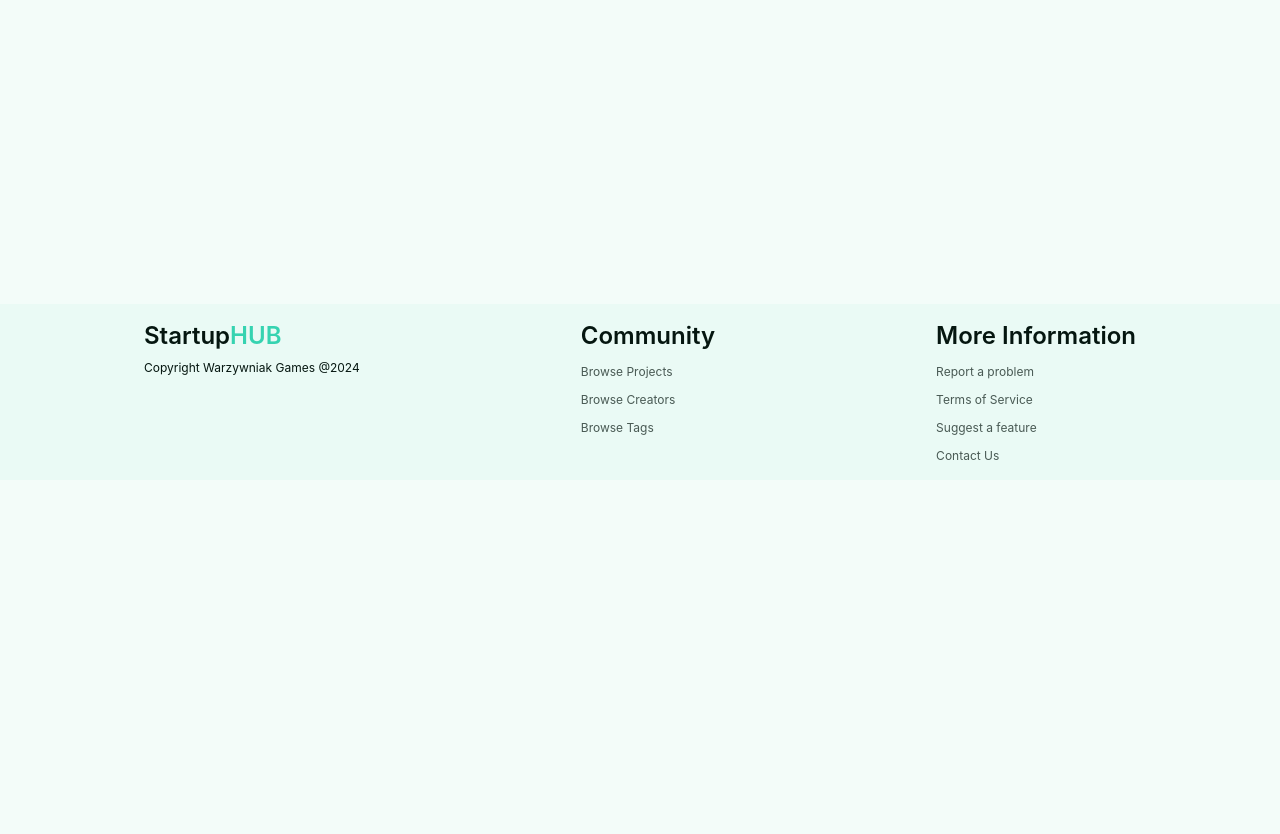
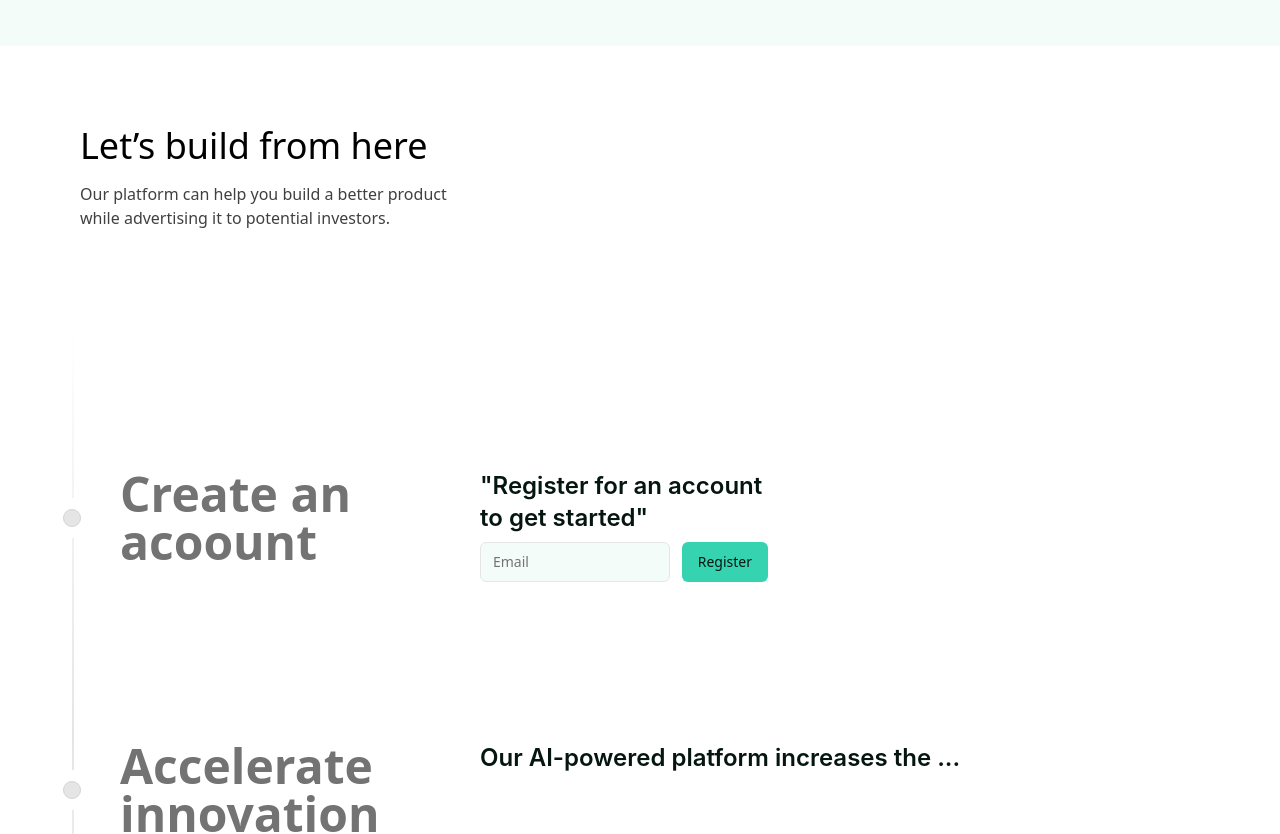
Before and after one commit to Warzywniak-Industries/NextJSApp, a Next.js app: page / in a window 1280 px wide. Shown: the part 320-1154 px from the top of the page. Before the commit the page ends 800 px from the top, so only its background shows below. Built offline with nearby package versions, Linux system fonts and the light colour scheme.

Commit message:
Feat: Landing page timeline

```diff
--- a/app/page.tsx
+++ b/app/page.tsx
@@ -1,11 +1,13 @@
 "use client";
 
 import HeroBanner from "@/components/HeroBanner";
+import LadingPageTimeline from "@/components/Timeline";
 
 export default function Home() {
   return (
     <div className="flex flex-col">
       <HeroBanner/>
+      <LadingPageTimeline/>
     </div>
   );
 }
--- /dev/null
+++ b/components/Timeline.tsx
@@ -0,0 +1,52 @@
+"use client";
+
+import React from "react";
+import { Timeline } from "@/components/ui/timeline";
+import { useState } from "react";
+import { TimelineContentType } from "@/types/Timeline";
+import { Input } from "@/components/ui/input";
+import { Button } from "@/components/ui/button";
+import Link from "next/link";
+
+export default function LadingPageTimeline() {
+    const [email, setEmail] = useState<string>("");
+
+    const TimeLineContent: TimelineContentType = [
+        {
+            title: "Create an acoount",
+            content: (
+                <div className="flex flex-col gap-y-2 max-w-72">
+                    <h3 className="semiboldheader3 text-text">"Register for an account to get started"</h3>
+                    <div className="flex flex-row gap-x-3">
+                        <Input type="email" placeholder="Email" onChange={(e) => setEmail(e.target.value)}/>
+                        <Button asChild>
+                            <Link href={{ pathname: "/login", query: {email: email}}} className="text-text">Register</Link>
+                        </Button>
+                    </div>
+                </div>
+            )
+        },
+        {
+            title: "Accelerate innovation",
+            content: (
+                <div className="flex flex-col">
+                    <h3 className="text-text semiboldheader3">Our AI-powered platform increases the ...</h3>
+                </div>
+            )
+        },
+        {
+            title: "Engage in Conversations",
+            content: (
+                <div className="flex flex-col max-w-72">
+                    <h3 className="text-text basetext">As investors start responding, engage in direct messaging within the app and answer questions and provide additional information as needed</h3>
+                </div>
+            )
+        }
+    ]
+
+    return (
+        <div className="flex flex-col w-full justify-center">
+            <Timeline data={TimeLineContent}/>
+        </div>
+    );
+};
--- a/components/ui/Footer.tsx
+++ b/components/ui/Footer.tsx
@@ -10,7 +10,7 @@ const Footer: React.FC = () => {
                 <p className="footertext">Copyright Warzywniak Games @2024</p>
             </div>
             {FooterLinks.map((link, index) => (
-                <div className="flex flex-col gap-y-3">
+                <div key={index} className="flex flex-col gap-y-3">
                     <h2 className="semiboldheader3 text-foreground">{link.label}</h2>
                     {link.links.map((sublink, subindex) => (
                         <p key={subindex} className="footertext text-foreground cursor-pointer opacity-70 hover:opacity-100">{sublink.label}</p>
--- /dev/null
+++ b/components/ui/button.tsx
@@ -0,0 +1,56 @@
+import * as React from "react"
+import { Slot } from "@radix-ui/react-slot"
+import { cva, type VariantProps } from "class-variance-authority"
+
+import { cn } from "@/lib/utils"
+
+const buttonVariants = cva(
+  "inline-flex items-center justify-center whitespace-nowrap rounded-md text-sm font-medium ring-offset-background transition-colors focus-visible:outline-none focus-visible:ring-2 focus-visible:ring-ring focus-visible:ring-offset-2 disabled:pointer-events-none disabled:opacity-50",
+  {
+    variants: {
+      variant: {
+        default: "bg-primary text-primary-foreground hover:bg-primary/90",
+        destructive:
+          "bg-destructive text-destructive-foreground hover:bg-destructive/90",
+        outline:
+          "border border-input bg-background hover:bg-accent hover:text-accent-foreground",
+        secondary:
+          "bg-secondary text-secondary-foreground hover:bg-secondary/80",
+        ghost: "hover:bg-accent hover:text-accent-foreground",
+        link: "text-primary underline-offset-4 hover:underline",
+      },
+      size: {
+        default: "h-10 px-4 py-2",
+        sm: "h-9 rounded-md px-3",
+        lg: "h-11 rounded-md px-8",
+        icon: "h-10 w-10",
+      },
+    },
+    defaultVariants: {
+      variant: "default",
+      size: "default",
+    },
+  }
+)
+
+export interface ButtonProps
+  extends React.ButtonHTMLAttributes<HTMLButtonElement>,
+    VariantProps<typeof buttonVariants> {
+  asChild?: boolean
+}
+
+const Button = React.forwardRef<HTMLButtonElement, ButtonProps>(
+  ({ className, variant, size, asChild = false, ...props }, ref) => {
+    const Comp = asChild ? Slot : "button"
+    return (
+      <Comp
+        className={cn(buttonVariants({ variant, size, className }))}
+        ref={ref}
+        {...props}
+      />
+    )
+  }
+)
+Button.displayName = "Button"
+
+export { Button, buttonVariants }
--- /dev/null
+++ b/components/ui/input.tsx
@@ -0,0 +1,25 @@
+import * as React from "react"
+
+import { cn } from "@/lib/utils"
+
+export interface InputProps
+  extends React.InputHTMLAttributes<HTMLInputElement> {}
+
+const Input = React.forwardRef<HTMLInputElement, InputProps>(
+  ({ className, type, ...props }, ref) => {
+    return (
+      <input
+        type={type}
+        className={cn(
+          "flex h-10 w-full rounded-md border border-input bg-background px-3 py-2 text-sm ring-offset-background file:border-0 file:bg-transparent file:text-sm file:font-medium placeholder:text-muted-foreground focus-visible:outline-none focus-visible:ring-2 focus-visible:ring-ring focus-visible:ring-offset-2 disabled:cursor-not-allowed disabled:opacity-50",
+          className
+        )}
+        ref={ref}
+        {...props}
+      />
+    )
+  }
+)
+Input.displayName = "Input"
+
+export { Input }
--- /dev/null
+++ b/components/ui/timeline.tsx
@@ -0,0 +1,89 @@
+"use client";
+import {
+  useMotionValueEvent,
+  useScroll,
+  useTransform,
+  motion,
+} from "framer-motion";
+import React, { useEffect, useRef, useState } from "react";
+
+interface TimelineEntry {
+  title: string;
+  content: React.ReactNode;
+}
+
+export const Timeline = ({ data }: { data: TimelineEntry[] }) => {
+  const ref = useRef<HTMLDivElement>(null);
+  const containerRef = useRef<HTMLDivElement>(null);
+  const [height, setHeight] = useState(0);
+
+  useEffect(() => {
+    if (ref.current) {
+      const rect = ref.current.getBoundingClientRect();
+      setHeight(rect.height);
+    }
+  }, [ref]);
+
+  const { scrollYProgress } = useScroll({
+    target: containerRef,
+    offset: ["start 10%", "end 50%"],
+  });
+
+  const heightTransform = useTransform(scrollYProgress, [0, 1], [0, height]);
+  const opacityTransform = useTransform(scrollYProgress, [0, 0.1], [0, 1]);
+
+  return (
+    <div
+      className="w-full bg-white dark:bg-neutral-950 font-sans md:px-10"
+      ref={containerRef}
+    >
+      <div className="max-w-7xl mx-auto py-20 px-4 md:px-8 lg:px-10">
+        <h2 className="text-lg md:text-4xl mb-4 text-black dark:text-white max-w-4xl">
+          Let’s build from here
+        </h2>
+        <p className="text-neutral-700 dark:text-neutral-300 text-sm md:text-base max-w-sm">
+          Our platform can help you build a better product while advertising it to potential investors.
+        </p>
+      </div>
+
+      <div ref={ref} className="relative max-w-7xl mx-auto pb-20">
+        {data.map((item, index) => (
+          <div
+            key={index}
+            className="flex justify-start pt-10 md:pt-40 md:gap-10"
+          >
+            <div className="sticky flex flex-col md:flex-row z-40 items-center top-40 self-start max-w-xs lg:max-w-sm md:w-full">
+              <div className="h-10 absolute left-3 md:left-3 w-10 rounded-full bg-white dark:bg-black flex items-center justify-center">
+                <div className="h-4 w-4 rounded-full bg-neutral-200 dark:bg-neutral-800 border border-neutral-300 dark:border-neutral-700 p-2" />
+              </div>
+              <h3 className="hidden md:block text-xl md:pl-20 md:text-5xl font-bold text-neutral-500 dark:text-neutral-500 ">
+                {item.title}
+              </h3>
+            </div>
+
+            <div className="relative pl-20 pr-4 md:pl-4 w-full">
+              <h3 className="md:hidden block text-2xl mb-4 text-left font-bold text-neutral-500 dark:text-neutral-500">
+                {item.title}
+              </h3>
+              {item.content}{" "}
+            </div>
+          </div>
+        ))}
+        <div
+          style={{
+            height: height + "px",
+          }}
+          className="absolute md:left-8 left-8 top-0 overflow-hidden w-[2px] bg-[linear-gradient(to_bottom,var(--tw-gradient-stops))] from-transparent from-[0%] via-neutral-200 dark:via-neutral-700 to-transparent to-[99%]  [mask-image:linear-gradient(to_bottom,transparent_0%,black_10%,black_90%,transparent_100%)] "
+        >
+          <motion.div
+            style={{
+              height: heightTransform,
+              opacity: opacityTransform,
+            }}
+            className="absolute inset-x-0 top-0  w-[2px] bg-gradient-to-t from-purple-500 via-blue-500 to-transparent from-[0%] via-[10%] rounded-full"
+          />
+        </div>
+      </div>
+    </div>
+  );
+};
--- a/package.json
+++ b/package.json
@@ -9,6 +9,7 @@
     "lint": "next lint"
   },
   "dependencies": {
+    "@radix-ui/react-slot": "^1.1.0",
     "class-variance-authority": "^0.7.0",
     "clsx": "^2.1.1",
     "framer-motion": "^11.5.4",
--- a/tailwind.config.ts
+++ b/tailwind.config.ts
@@ -107,6 +107,9 @@ const config = {
 	},
     },
   },
+  safelist: [
+	"max-w-72",
+  ],
   plugins: [require("tailwindcss-animate")],
 } satisfies Config
 
--- /dev/null
+++ b/types/Timeline.ts
@@ -0,0 +1,5 @@
+export type TimelineEntryType = {
+  title: string;
+  content: React.ReactNode;
+};
+export type TimelineContentType = TimelineEntryType[];
```
Also changed, not shown: 1 other file (tests, documents, lock files or other folders).
